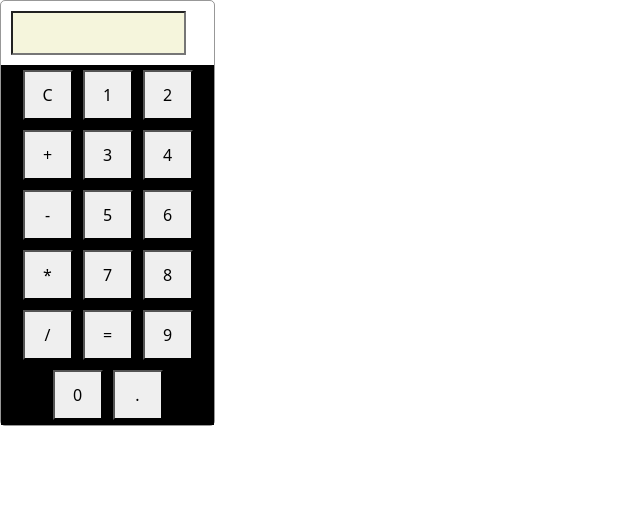
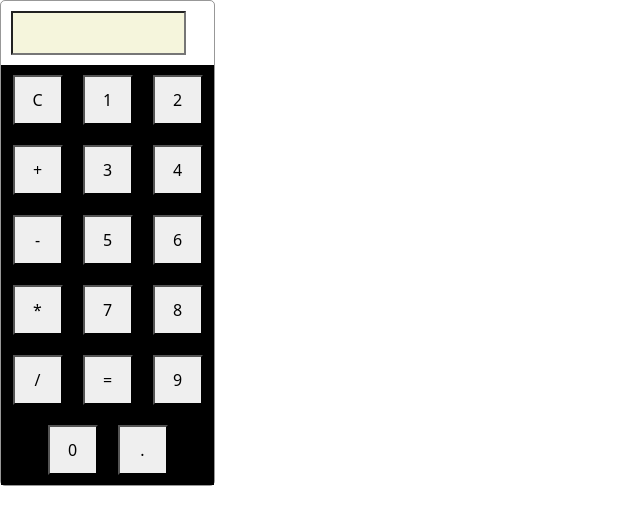
Before and after one commit to Sdaud1950/Calculator, a React (Vite) app: page / in a window 1280 px wide. Shown: the top 524 px of the page, without its empty margins (0-640 px from the left). Built offline with nearby package versions, Linux system fonts and the light colour scheme.

Commit message:
Update Buttoncon.module.css
Changes is css

```diff
--- a/src/Comp/Buttoncon.module.css
+++ b/src/Comp/Buttoncon.module.css
@@ -7,5 +7,5 @@ background-color: black;
 .butom{
     height: 50px;
     width: 50px;
-    margin: 5px;
+    margin: 10px;
 }
```
